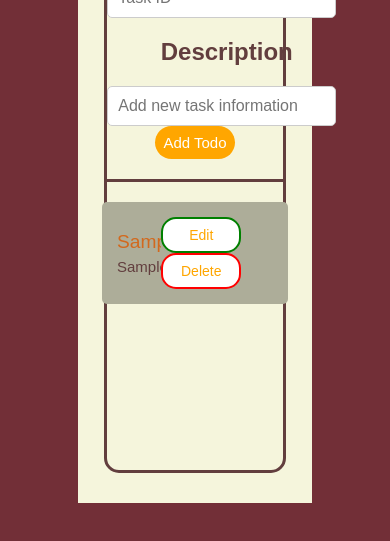
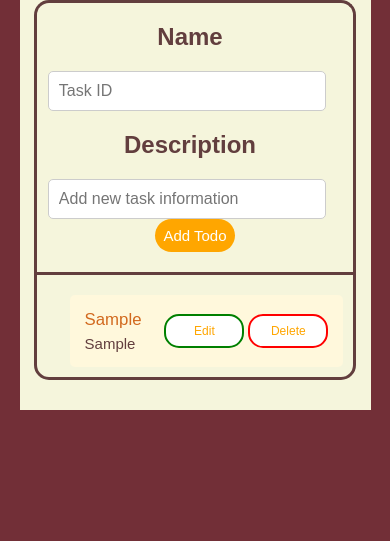
Before and after one commit to Adetoke0987/Todify, a website: page index.html in a window 390 px wide. Both pictures are taken after typing "Sample", "Sample" into the empty fields and a click on the button "Add Todo". Shown: the part 257-798 px from the top of the page. Drawn offline with Linux system fonts and the light colour scheme.

Commit message:
Update app.css

```diff
--- a/app.css
+++ b/app.css
@@ -100,7 +100,7 @@ button {
     display: flex;
     justify-content: space-between;
     align-items: center;
-    background-color: rgb(173, 173, 153);
+    background-color: cornsilk;
     border-radius: 5px;
     padding: 15px;
     width: 40vw;
@@ -139,3 +139,35 @@ button {
     flex-direction: column;
     align-items: center;
 }
+
+
+/* Apply styles for screens smaller than 768px (typical tablets and mobiles) */
+@media (max-width: 768px) {
+    #mid {
+        width: 90%; /* Adjust width to occupy more of the viewport */
+        height: auto; /* Let height adjust based on content */
+    }
+
+    #container {
+        width: 90%; /* Adjust container width for smaller screens */
+    }
+
+    .flex {
+        width: 90%; /* Adjust task item width */
+        font-size: 14px; /* Reduce font size for task items */
+    }
+
+    .input,
+    .task-input {
+        width: 90%; /* Adjust input width */
+    }
+
+    button {
+        font-size: 12px; /* Reduce button font size */
+    }
+
+    #storedtask {
+        width: 90%; /* Adjust task list width */
+        height: auto; /* Let task list height adjust based on content */
+    }
+}
```
